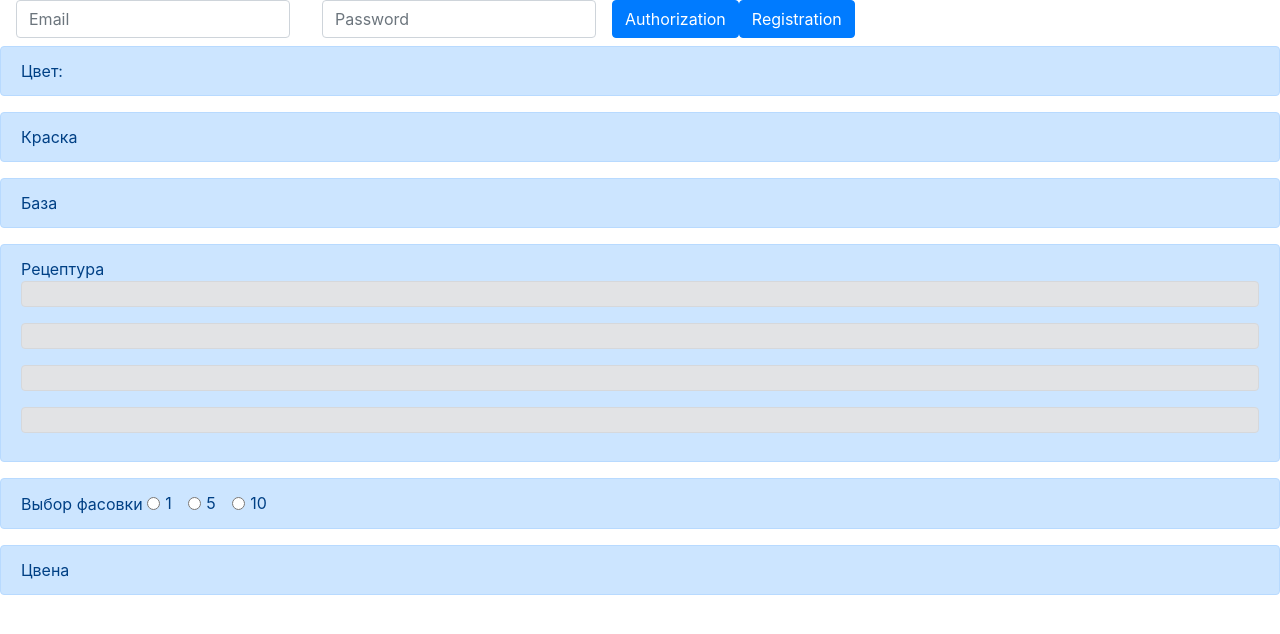
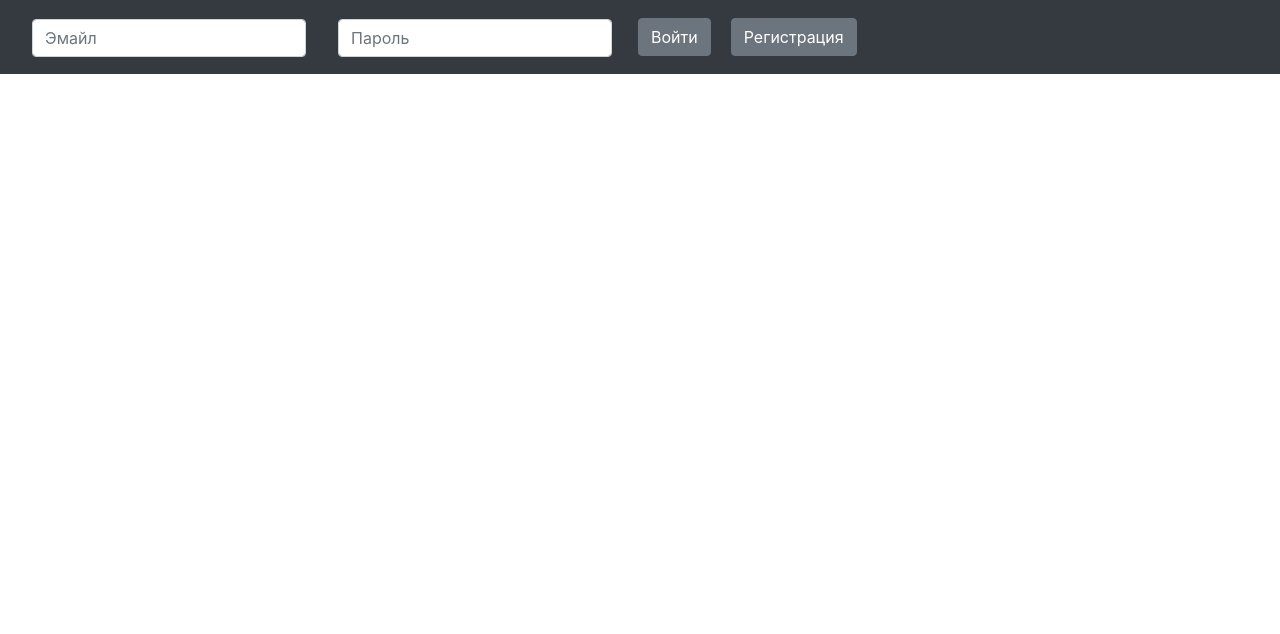
Before and after one commit to fashevskij/ncs, a PHP site: page / in a window 1280 px wide. Shown: the top 634 px of the page. Run offline with PHP 8.4, Linux system fonts and the light colour scheme; some libraries are stand-ins or nearby versions.

Commit message:
#4 - add rusian language and style button

```diff
--- a/Plan.txt
+++ b/Plan.txt
@@ -9,7 +9,7 @@
     2.1 Авторизация +
     2.2 регистрация +
     2.3 Поиск по цветам  +
-    2.5 Вывод рецептуры
-    2.6 Полсчет цены колорнатов
+    2.5 Вывод рецептуры +
+    2.6 Полсчет цены колорнатов +
     2.7 Выбор фасовки
     2.8 обновить рецептуру от выбора фасовки ajax
--- a/index.php
+++ b/index.php
@@ -1,5 +1,5 @@
 <?php
-include $_SERVER['DOCUMENT_ROOT'] . "/configs/db.php";
+include $_SERVER['DOCUMENT_ROOT']."/configs/db.php";
 
 ?>
 <!DOCTYPE html>
@@ -8,104 +8,67 @@ include $_SERVER['DOCUMENT_ROOT'] . "/configs/db.php";
 <head>
     <meta charset="UTF-8">
     <meta name="viewport" content="width=device-width, initial-scale=1.0">
-    <link rel="stylesheet" href="/node_modules/bootstrap/dist/css/bootstrap.min.css">
+    <link rel="stylesheet" href="/node_modules/bootstrap/dist/css/bootstrap.min.css" >
     <script src="/node_modules/bootstrap/dist/js/bootstrap.bundle.min.js"></script>
     <title>Document</title>
 </head>
 
 <body>
 <?php
-    if (isset($_COOKIE["id"])) {
+if(isset($_COOKIE["id"])){
     ?>
     <nav class="navbar navbar-expand-lg navbar navbar-dark bg-dark">
-            <a class="navbar-brand" href="#">Home</a>
+    <a class="navbar-brand" href="/">Главная</a>
     <button class="navbar-toggler" type="button" data-toggle="collapse" data-target="#navbarSupportedContent" aria-controls="navbarSupportedContent" aria-expanded="false" aria-label="Toggle navigation">
         <span class="navbar-toggler-icon"></span>
     </button>
 
-            <div class="collapse navbar-collapse" id="navbarSupportedContent">
+    <div class="collapse navbar-collapse" id="navbarSupportedContent" >
         <ul class="navbar-nav mr-auto">
         <li class="nav-item active">
             <a class="nav-link" href="#"> <span class="sr-only">(current)</span></a>
         </li>
-                    <form class="form-inline my-lg-0" id="search" method="POST">
-                        <input class="form-control mr-sm-2" name="search-color" type="text" placeholder="Search NCS Color" aria-label="Search">
-                        <button class="btn btn-outline-success my-2 my-sm-0" type="submit" id="send">Search</button>
-                        <?php include $_SERVER['DOCUMENT_ROOT'] . "/modules/search_color.php"; ?>
+        <form class="form-inline my-lg-0" id="search" method="POST" style="margin:10px;">
+            <input class="form-control mr-sm-2" type="text" placeholder="Поиск по цветам" aria-label="Search">
+            <button class="btn btn-outline-success my-2 my-sm-0" type="submit">Поиск</button>
         </form>
-                    <form class="form-inline my-lg-0" method="POST">
+        <form class="form-inline my-lg-0" style="margin:10px;" method="POST" name="options">
             <li class="nav-item dropdown">
-                            <select class="form-control" id="color">
-                                <option disabled>NCS</option>
-                                <?php include $_SERVER['DOCUMENT_ROOT'] . "/modules/ncs.php"; ?>
+                <select class="form-control" name='color' id="color">
+                <option select>Каталог NCS</option>
+                <?php include $_SERVER['DOCUMENT_ROOT']."/modules/ncs.php";?>
                 </select>
             </li>
-                        <li class="nav-item dropdown">
-                            <select class="form-control" id="exampleFormControlSelect1">
-                                <option disabled>Products</option>
-                                <?php include $_SERVER['DOCUMENT_ROOT'] . "/modules/products.php"; ?>
+            <li class="nav-item dropdown" style="margin:10px;">
+                <select class="form-control" name='product'>
+                <option select>Продукты</option>
+                <?php include $_SERVER['DOCUMENT_ROOT']."/modules/products.php";?>
                 </select>
             </li>
+            <input type='hidden' value='1' name='packing'>
+            <button class="btn btn-outline-success my-2 my-sm-0" type="submit" name="btnOptions">OK</button>
         </form>
         </ul>
     </div>
-            <a class="btn btn-outline-success my-2 my-sm-0" href="/modules/exit.php">Exit</a>
+    <a class="btn btn-outline-success my-2 my-sm-0" href="/modules/exit.php">Выход</a>
+    </nav>
+    <div id="recipe">
+        <?php include $_SERVER['DOCUMENT_ROOT']."/parts/recipe.php";?>
+    </div>
+    <script src="js/search.js"></script>
+<?php
+}else{
+    ?>
+    <nav class="navbar navbar-expand-lg navbar navbar-dark bg-dark">
+    <?php
+    include $_SERVER['DOCUMENT_ROOT']."/parts/authorization.php";
+    ?>
     </nav>
     <?php
-    } else {
-        include $_SERVER['DOCUMENT_ROOT'] . "/modules/authorization.php";
 }
 ?>
-    <div class="alert alert-primary" role="alert">
-        Цвет:
-    </div>
-    <div class="alert alert-primary" role="alert">
-        Краска
-    </div>
-    <div class="alert alert-primary" role="alert">
-        База
-    </div>
-    </div>
-    <div class="alert alert-primary" role="alert">
-        Рецептура
-        <div class="alert alert-secondary" role="alert">
-
-        </div>
-        <div class="alert alert-secondary" role="alert">
-
-        </div>
-        <div class="alert alert-secondary" role="alert">
-
-        </div>
-        <div class="alert alert-secondary" role="alert">
-
-        </div>
-    </div>
-    <div class="alert alert-primary" role="alert">
-        Выбор фасовки
-        <div class="form-check form-check-inline">
-            <input class="form-check-input" type="radio" name="inlineRadioOptions" id="inlineRadio1" value="option1">
-            <label class="form-check-label" for="inlineRadio1">1</label>
-        </div>
-        <div class="form-check form-check-inline">
-            <input class="form-check-input" type="radio" name="inlineRadioOptions" id="inlineRadio2" value="option2">
-            <label class="form-check-label" for="inlineRadio2">5</label>
-        </div>
-        <div class="form-check form-check-inline">
-            <input class="form-check-input" type="radio" name="inlineRadioOptions" id="inlineRadio2" value="option2">
-            <label class="form-check-label" for="inlineRadio2">10</label>
-        </div>
-    </div>
-    </div>
-    </div>
-    <div class="alert alert-primary" role="alert">
-        Цвена
-    </div>
-
 <script src="https://code.jquery.com/jquery-3.5.1.slim.min.js" integrity="sha384-DfXdz2htPH0lsSSs5nCTpuj/zy4C+OGpamoFVy38MVBnE+IbbVYUew+OrCXaRkfj" crossorigin="anonymous"></script>
 <script src="/node_modules/bootstrap/dist/js/bootstrap.min.js"></script>
-    <script src="js/search.js"></script>
 
 </body>
-
 </html>
--- a/js/search.js
+++ b/js/search.js
@@ -1,4 +1,5 @@
 //блок поиска текста без перезагрузки страницы
+
 //получаем  форму поиска
 let search = document.querySelector("#search"),
 	//получаем поле для воода текста
@@ -11,7 +12,7 @@ search.onsubmit = function (event) {
 	//отмена действия по умолчанию
 	event.preventDefault();
 	//текст + поиск
-    let data = "search-color=" + textSearch.value + "&send=1";
+    let data = "search_color=" + textSearch.value + "&send=1";
 	//созадем обьект XMLHttpRequest();
 	let ajax = new XMLHttpRequest();
 	//создаем запрос
--- a/modules/exit.php
+++ b/modules/exit.php
@@ -1,6 +1,6 @@
 <?php
 include $_SERVER['DOCUMENT_ROOT']."/configs/db.php";
-
-setcookie("id","", 0, "/");//очистим куки (при выходе из аккаунта)
+//очистим куки (при выходе из аккаунта)
+setcookie("id","", 0, "/");
 //перейдем на главную
 header("location: /");
--- /dev/null
+++ b/parts/authorization.php
@@ -0,0 +1,64 @@
+<?php
+include $_SERVER['DOCUMENT_ROOT']."/configs/db.php";
+?>
+<form method="POST" class="form-inline" id="login-form">
+    <div class="form-group mx-sm-3 mb-2" style="margin:10px;">
+        <label for="staticEmail2" class="sr-only" >Email</label>
+        <input type="text" class="form-control" id="staticEmail2" placeholder="Эмайл" name="email">
+        </div>
+        <div class="form-group mx-sm-3 mb-2" style="margin:10px;">
+        <label for="inputPassword2" class="sr-only">Password</label>
+        <input type="password" class="form-control" id="inputPassword2" placeholder="Пароль" name="password">
+    </div>
+        <button style="margin:10px;" type="submit" class="btn btn-secondary " name="Authorization" id="btn-login">Войти</button>
+        <button style="margin:10px;" type="submit" class="btn btn-secondary " name="Registration" id="btn-login">Регистрация</button>
+</form>
+
+<?php
+//если введены логин и пароль и они не пусты и была нажата кнопка войти
+if (isset($_POST["Authorization"]) &&
+	isset($_POST["email"]) && isset($_POST["password"])
+	&& $_POST["email"] != "" && $_POST["password"] != "") {
+	// делаем запрос к бд выбрать user таблицу где емайл  и пароль равны введенному
+	$sql = "SELECT * FROM `users` WHERE `email` LIKE '" . $_POST["email"] . "' AND `password` LIKE '" . $_POST["password"] . "'";
+	//выполняем запрос к базе данных
+	$result = mysqli_query($connect, $sql);
+	//получаем число результатов
+    $count_users = mysqli_num_rows($result);
+	//если число результатов равно 1(было найдено совпадение с введенными данными)
+	if ($count_users == 1) {
+		//извлекаем результат в запроса
+        $user = mysqli_fetch_assoc($result);
+		//создаем куки для хранения данных пользователя
+		setcookie("id", $user["id"], time() + 3600);
+		mysqli_query($connect, $sql); //выполняем запрос
+		header("Location: /");
+	} else { //если нет то
+		echo "<h2>Login or password is not correct</h2>";
+	}
+}
+
+if (isset($_POST["Registration"]) &&
+	isset($_POST["email"]) && isset($_POST["password"])
+	&& $_POST["email"] != "" && $_POST["password"] != "") {
+	// делаем запрос к бд выбрать user таблицу где емайл  и пароль равны введенному
+	$sql = "SELECT * FROM `users` WHERE `email` LIKE '" . $_POST["email"] . "' AND `password` LIKE '" . $_POST["password"] . "'";
+	//выполняем запрос к базе данных
+	$result = mysqli_query($connect, $sql);
+	//получаем число результатов
+    $count_users = mysqli_num_rows($result);
+	//если число результатов равно 1(было найдено совпадение с введенными данными)
+	if ($count_users < 1) {
+		//извлекаем результат в запроса
+		$sql = "INSERT INTO `users` ( `email`, `password`) VALUES ('" . $_POST["email"] . "', '" . $_POST["password"] . "')";
+        $user = mysqli_fetch_assoc($result);
+		//создаем куки для хранения данных пользователя
+		if (mysqli_query($connect, $sql)) {
+			echo "<h2>User add</h2>";
+		}
+	} else { //если нет то
+		echo "<h2>Login or password is not correct</h2>";
+	}
+}
+
+?>
```
Also changed, not shown: modules/ncs.php (+11 -6 lines), modules/products.php (+9 -7 lines), modules/search_color.php (+10 -8 lines), parts/recipe.php (added, +103 -0 lines). Lines whose indentation alone changed are shown as unchanged.
